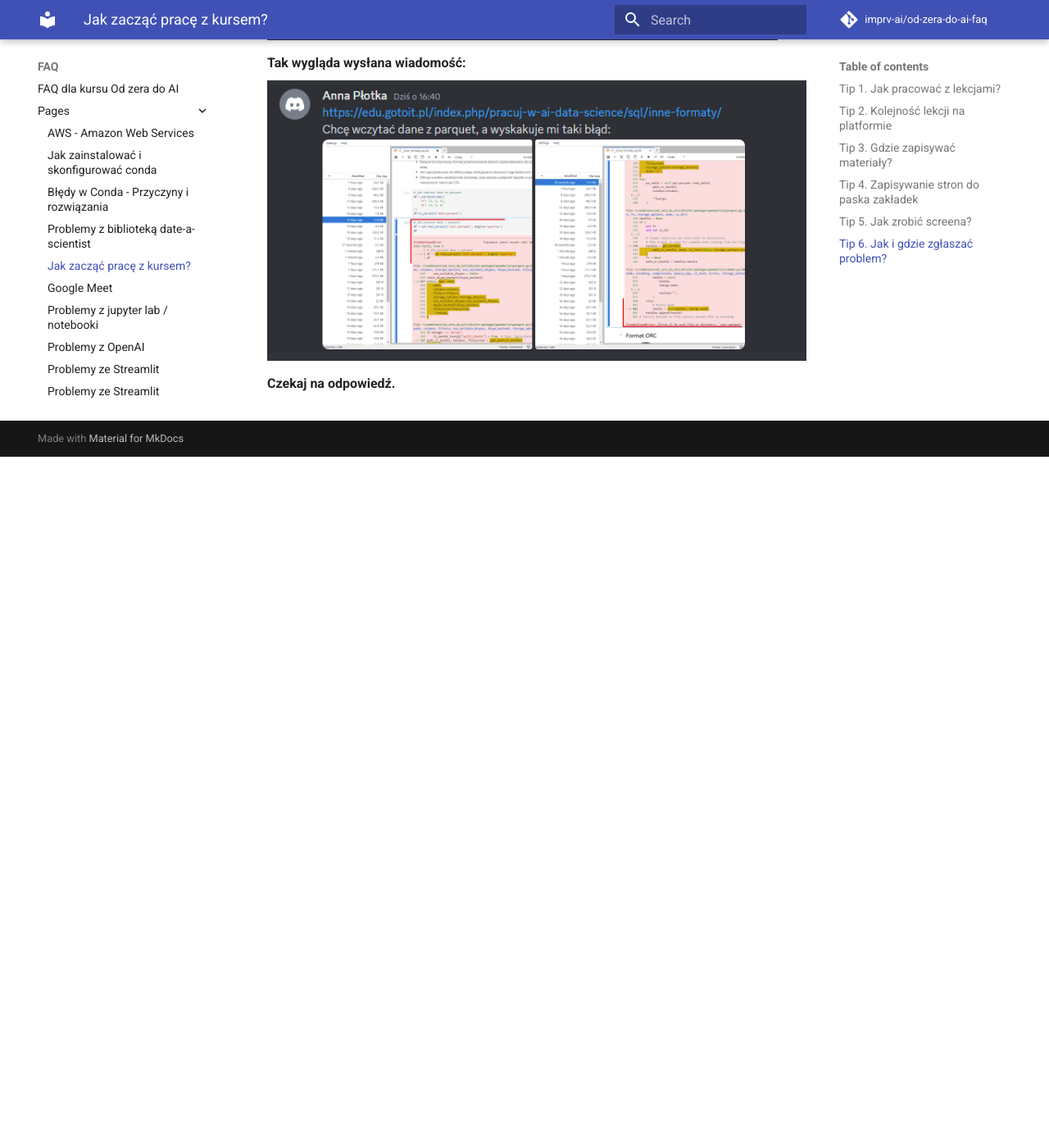
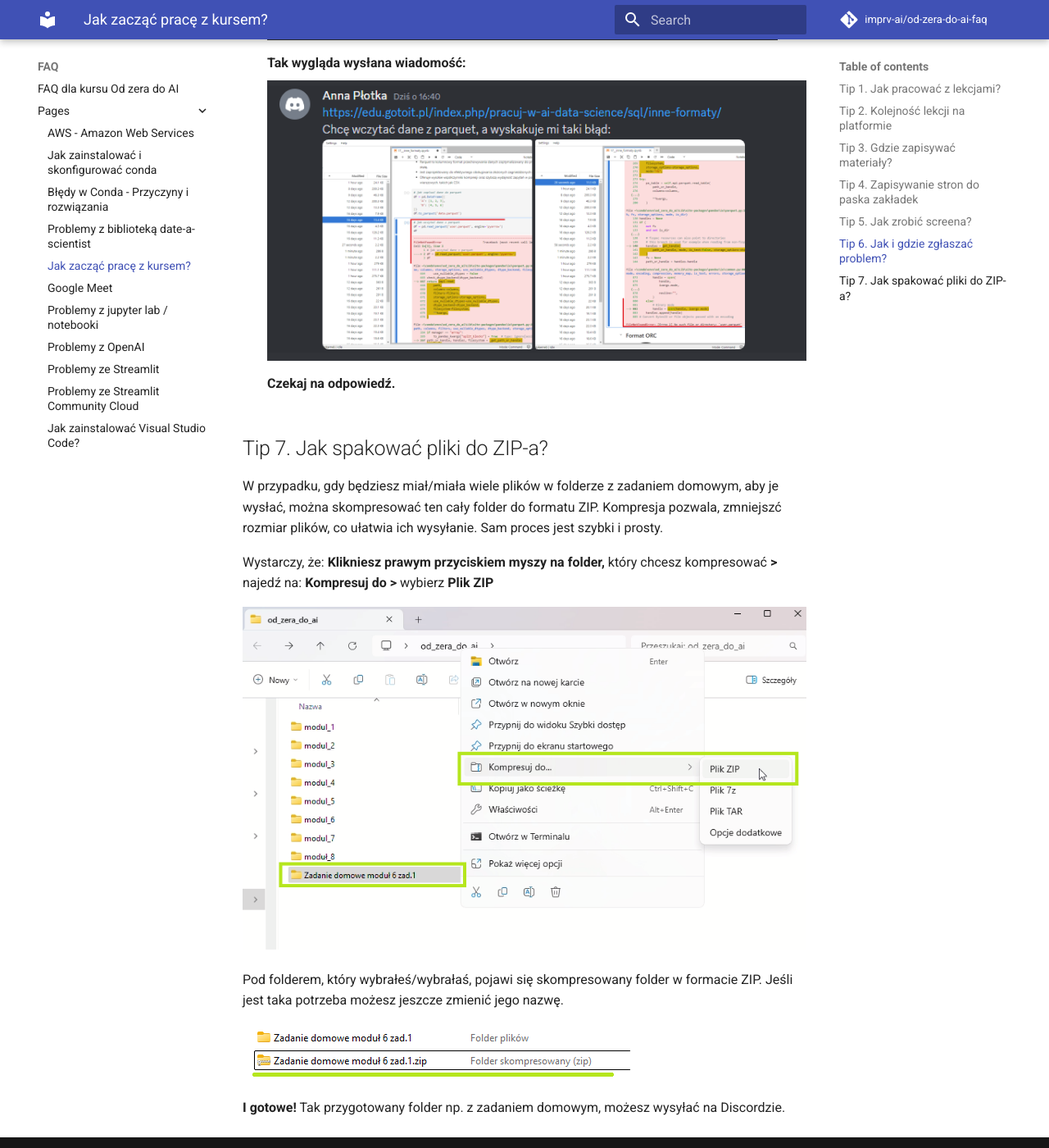
Before and after one commit to imprv-ai/od-zera-do-ai-faq, an MkDocs documentation site: the page built from docs/pages/getting_started.md, in a window 1280 px wide and 1400 px high, scrolled down 18012 px. Shown: the whole window at 82% size. Built offline with MkDocs 1.6.1 and Material for MkDocs 9.7.7, drawn with Linux system fonts in a browser that asks for light colours; comment, search, counter and statistics services are not loaded; before the commit the page ends 18569 px from its top, so only the background shows below that.

Commit message:
jak robić ZIPa

```diff
--- a/docs/pages/getting_started.md
+++ b/docs/pages/getting_started.md
@@ -226,3 +226,17 @@
     ![](./assets/getting_started__report_a_problem_message_2.png)
 
     **Czekaj na odpowiedź.**
+
+## Tip 7. Jak spakować pliki do ZIP-a?
+
+W przypadku, gdy będziesz miał/miała wiele plików w folderze z zadaniem domowym, aby je wysłać, można skompresować ten cały folder do formatu ZIP. Kompresja pozwala, zmniejszć rozmiar plików, co ułatwia ich wysyłanie. Sam proces jest szybki i prosty.
+
+Wystarczy, że: **Klikniesz prawym przyciskiem myszy na folder,** który chcesz kompresować **>** najedź na: **Kompresuj do >** wybierz **Plik ZIP**
+
+![](./assets/getting_started__creating_a_ZIP_file.png)
+
+Pod folderem, który wybrałeś/wybrałaś, pojawi się skompresowany folder w formacie ZIP. Jeśli jest taka potrzeba możesz jeszcze zmienić jego nazwę.
+
+![](./assets/getting_started__name_a_ZIP_file.png)
+
+**I gotowe!** Tak przygotowany folder np. z zadaniem domowym, możesz wysyłać na Discordzie.
```
Also changed, not shown: docs/pages/assets/getting_started__creating_a_ZIP_file.png (added), docs/pages/assets/getting_started__name_a_ZIP_file.png (added).
